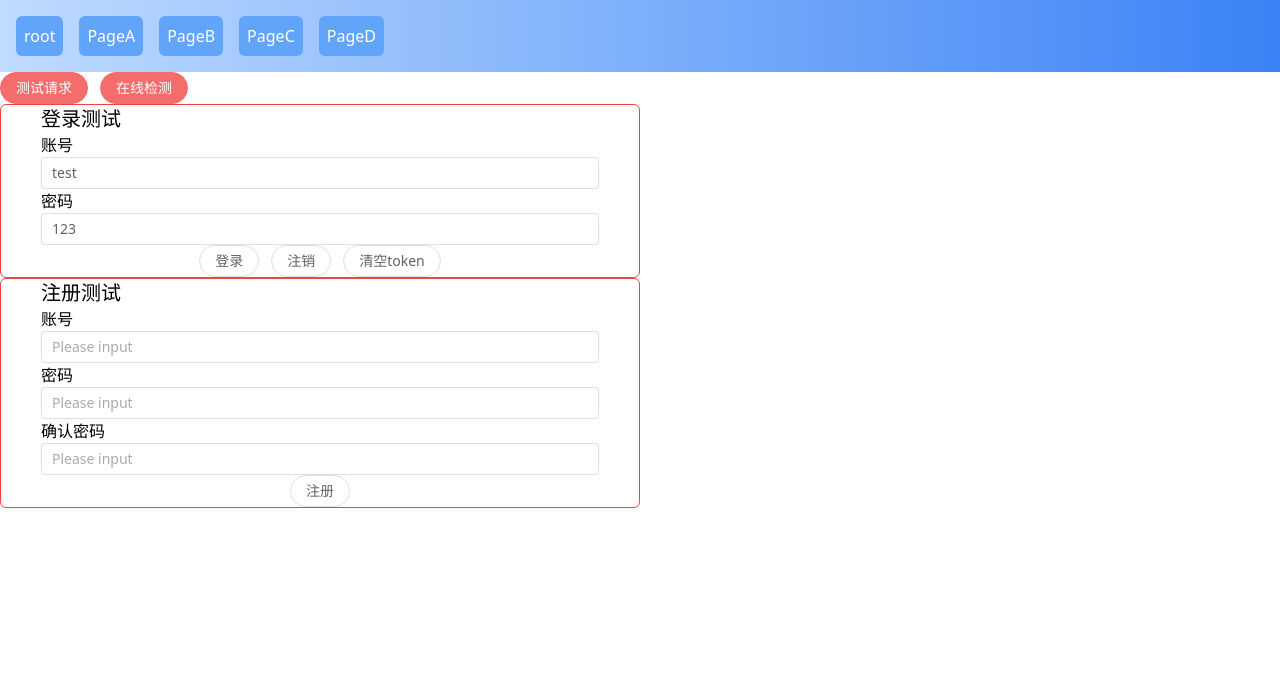
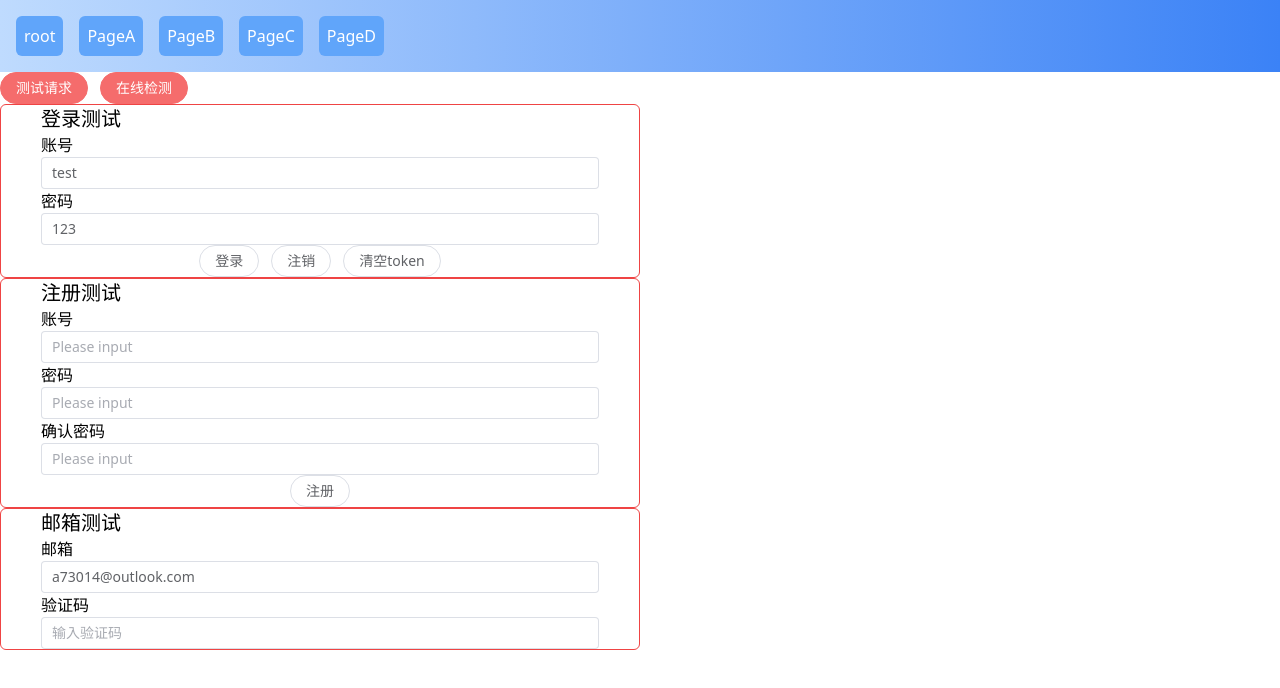
Before and after one commit to DefterYu/self-vue-note, a Vue app: page /PageC in a window 1280 px wide. Shown: the top 688 px of the page. Built offline with nearby package versions, Linux system fonts and the light colour scheme.

Commit message:
引入邮箱组件

```diff
--- a/src/views/PageC.vue
+++ b/src/views/PageC.vue
@@ -8,6 +8,7 @@
     } from '@/api/index';
     import { reactive, ref } from 'vue';
     import { author } from '@/store/authentication';
+    import EmailTest from '@/components/EmailTest.vue';
 
     const authentication = author();
 
@@ -169,6 +170,8 @@
             </div>
         </div>
     </div>
+
+    <email-test></email-test>
 </template>
 
 <style scoped></style>
```
